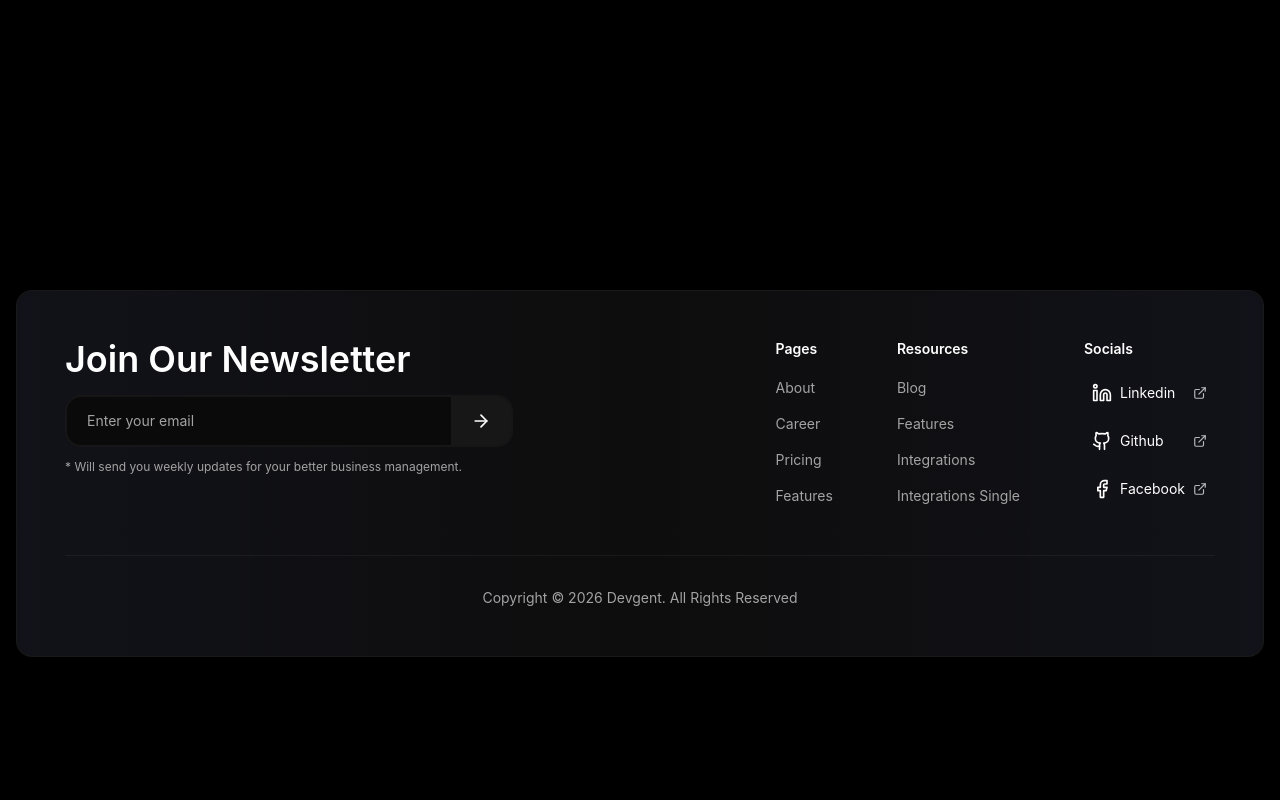
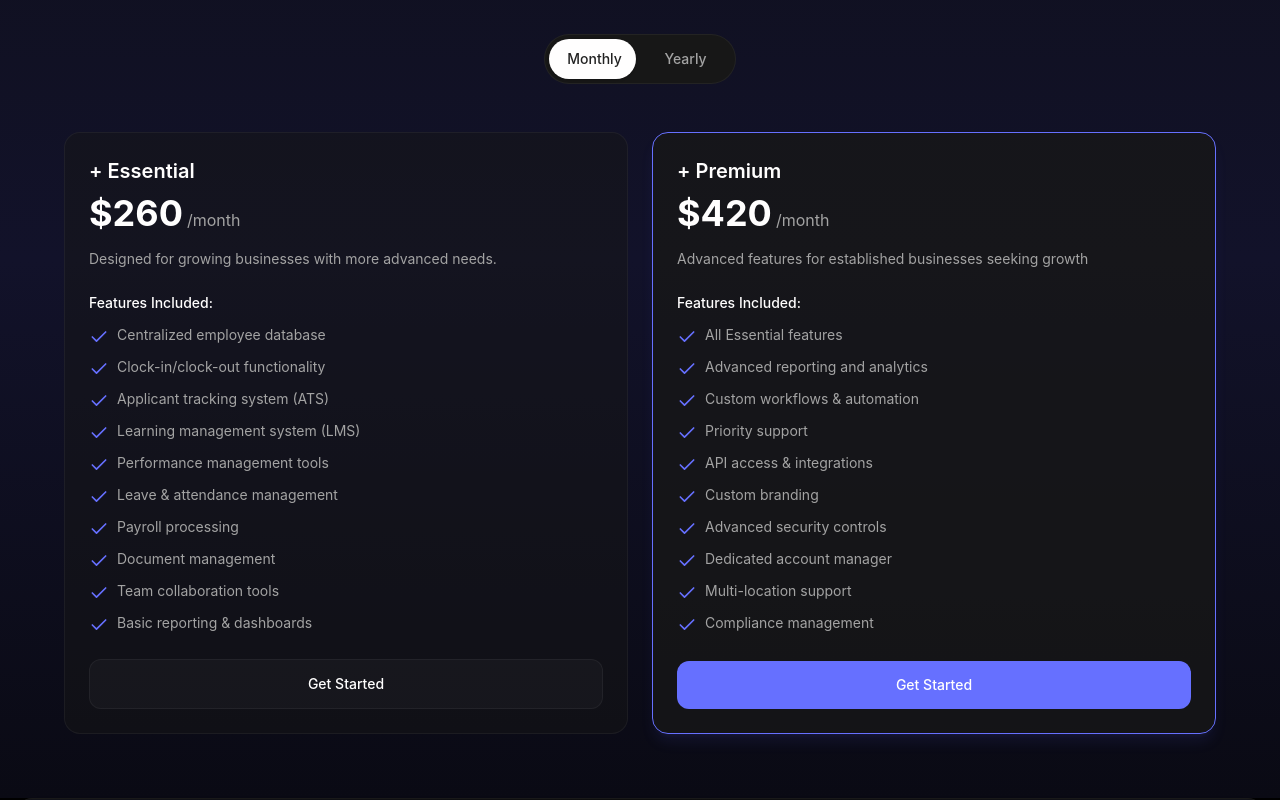
Before and after one commit to waqasahmad34/kleo-like, a Next.js app: page / in a window 1280 px wide. Shown: the part 600-1400 px from the top of the page. Before the commit the page ends 1273 px from the top, so only its background shows below. Built offline with nearby package versions, Linux system fonts and the light colour scheme.

Commit message:
Add Pricing component

```diff
--- a/app/page.tsx
+++ b/app/page.tsx
@@ -1,7 +1,6 @@
 'use client'
 
-
-
+import { Pricing } from '@/components/pricing'
 
 // Dummy data for main content
 const mainContentData = {
@@ -19,7 +18,7 @@ export default function Home() {
         </section>
       </div>
 
-
+      <Pricing />
     </main>
   )
 }
--- /dev/null
+++ b/components/pricing.tsx
@@ -0,0 +1,267 @@
+'use client'
+
+import { useState, useEffect, useRef } from 'react'
+import { Check } from 'lucide-react'
+import { cn } from '@/lib/utils'
+
+type BillingPeriod = 'monthly' | 'yearly'
+
+const COUNT_INTERVAL = 12
+
+function useCountUp(target: number) {
+  const [displayValue, setDisplayValue] = useState(target)
+  const intervalRef = useRef<ReturnType<typeof setInterval> | undefined>(
+    undefined,
+  )
+  const targetRef = useRef(target)
+  const displayValueRef = useRef(displayValue)
+
+  useEffect(() => {
+    displayValueRef.current = displayValue
+  }, [displayValue])
+
+  useEffect(() => {
+    targetRef.current = target
+    const current = displayValueRef.current
+    if (target === current) return
+
+    const diff = target - current
+    const absDiff = Math.abs(diff)
+    // Step by 1 for small ranges (see each number: 49→50→51→52), larger steps for big jumps
+    const step = absDiff <= 100 ? 1 : Math.max(1, Math.ceil(absDiff / 25))
+    const direction = diff > 0 ? 1 : -1
+    const stepValue = step * direction
+
+    intervalRef.current = setInterval(() => {
+      setDisplayValue((prev) => {
+        const currentTarget = targetRef.current
+        const next = prev + stepValue
+        const reached =
+          (direction > 0 && next >= currentTarget) ||
+          (direction < 0 && next <= currentTarget)
+        if (reached && intervalRef.current) {
+          clearInterval(intervalRef.current)
+          intervalRef.current = undefined
+        }
+        return reached ? currentTarget : next
+      })
+    }, COUNT_INTERVAL)
+
+    return () => {
+      if (intervalRef.current) {
+        clearInterval(intervalRef.current)
+        intervalRef.current = undefined
+      }
+    }
+  }, [target])
+
+  return displayValue
+}
+
+function PricingCard({
+  plan,
+  billingPeriod,
+}: {
+  plan: (typeof PLANS)[number]
+  billingPeriod: BillingPeriod
+}) {
+  const targetPrice =
+    billingPeriod === 'monthly' ? plan.monthlyPrice : plan.yearlyPrice
+  const displayPrice = useCountUp(targetPrice)
+
+  return (
+    <article
+      className={cn(
+        'relative flex flex-col rounded-2xl border p-6 transition-all',
+        plan.highlighted
+          ? 'border-accent bg-surface-elevated/80 shadow-lg shadow-accent/10'
+          : 'border-surface-muted bg-surface-elevated/50',
+      )}
+    >
+      <h3 className="mb-2 text-xl font-semibold text-text-light">
+        {plan.name}
+      </h3>
+      <div className="mb-4 flex items-baseline gap-1">
+        <span className="text-4xl font-bold text-text-light">
+          ${displayPrice}
+        </span>
+        <span className="text-muted">
+          /{billingPeriod === 'monthly' ? 'month' : 'year'}
+        </span>
+      </div>
+      <p className="mb-6 text-sm text-muted">{plan.description}</p>
+
+      <div className="mb-6 flex-1">
+        <p className="mb-3 text-sm font-medium text-text-light">
+          Features Included:
+        </p>
+        <ul className="space-y-2.5" role="list">
+          {plan.features.map((feature) => (
+            <li
+              key={feature}
+              className="flex items-start gap-2 text-sm text-muted"
+            >
+              <Check
+                className="mt-0.5 size-5 shrink-0 text-accent"
+                aria-hidden
+              />
+              <span>{feature}</span>
+            </li>
+          ))}
+        </ul>
+      </div>
+
+      <button
+        type="button"
+        className={cn(
+          'w-full rounded-xl py-3.5 text-sm font-medium text-text-light transition-all focus:outline-none focus:ring-2 focus:ring-accent/50 focus:ring-offset-2 focus:ring-offset-surface',
+          plan.highlighted
+            ? 'bg-accent hover:bg-accent-hover'
+            : 'border border-surface-muted bg-surface-muted/50 hover:border-muted hover:bg-surface-muted',
+        )}
+      >
+        Get Started
+      </button>
+    </article>
+  )
+}
+
+const PLANS = [
+  {
+    id: 'essential',
+    name: '+ Essential',
+    monthlyPrice: 260,
+    yearlyPrice: 2600,
+    description:
+      'Designed for growing businesses with more advanced needs.',
+    features: [
+      'Centralized employee database',
+      'Clock-in/clock-out functionality',
+      'Applicant tracking system (ATS)',
+      'Learning management system (LMS)',
+      'Performance management tools',
+      'Leave & attendance management',
+      'Payroll processing',
+      'Document management',
+      'Team collaboration tools',
+      'Basic reporting & dashboards',
+    ],
+    highlighted: false,
+  },
+  {
+    id: 'premium',
+    name: '+ Premium',
+    monthlyPrice: 420,
+    yearlyPrice: 2500,
+    description:
+      'Advanced features for established businesses seeking growth',
+    features: [
+      'All Essential features',
+      'Advanced reporting and analytics',
+      'Custom workflows & automation',
+      'Priority support',
+      'API access & integrations',
+      'Custom branding',
+      'Advanced security controls',
+      'Dedicated account manager',
+      'Multi-location support',
+      'Compliance management',
+    ],
+    highlighted: true,
+  },
+] as const
+
+export function Pricing() {
+  const [billingPeriod, setBillingPeriod] = useState<BillingPeriod>('monthly')
+
+  return (
+    <section
+      id="pricing"
+      className="relative overflow-hidden px-4 py-16 sm:px-6 lg:px-8"
+      aria-labelledby="pricing-heading"
+    >
+      {/* Background gradient */}
+      <div
+        className="absolute inset-0 -z-10 bg-linear-to-b from-[#0f0f1a] via-[#12122a] to-[#0a0a14]"
+        aria-hidden
+      />
+
+      <div className="mx-auto max-w-6xl">
+        {/* Header */}
+        <div className="mx-auto max-w-3xl text-center">
+          <span
+            className="mb-4 inline-block rounded-full bg-accent/20 px-4 py-1.5 text-sm font-medium text-text-light"
+            aria-hidden
+          >
+            Pricing
+          </span>
+          <h2
+            id="pricing-heading"
+            className="mb-4 text-4xl font-bold tracking-tight text-text-light sm:text-5xl"
+          >
+            All the power. one transparent price.
+          </h2>
+          <p className="mb-8 text-lg text-muted">
+            Choose the plan that fits your goals — whether you&apos;re getting
+            started or scaling fast. All plans come with full feature access.
+          </p>
+
+          {/* Billing toggle */}
+          <div className="mb-12 flex justify-center">
+            <div
+              role="group"
+              aria-label="Billing period"
+              className="relative grid w-48 grid-cols-2 rounded-full border border-surface-muted bg-surface-elevated p-1"
+            >
+              {/* Sliding indicator */}
+              <span
+                className={cn(
+                  'absolute top-1 h-[calc(100%-8px)] rounded-full bg-text-light shadow-sm transition-all duration-200',
+                  billingPeriod === 'monthly' ? 'left-1 w-[calc(50%-8px)]' : 'left-[calc(50%+4px)] w-[calc(50%-8px)]',
+                )}
+                aria-hidden
+              />
+              <button
+                type="button"
+                onClick={() => setBillingPeriod('monthly')}
+                className={cn(
+                  'relative z-10 rounded-full py-2.5 text-sm font-medium transition-colors',
+                  billingPeriod === 'monthly'
+                    ? 'text-text-dark'
+                    : 'text-muted hover:text-text-light',
+                )}
+                aria-pressed={billingPeriod === 'monthly'}
+              >
+                Monthly
+              </button>
+              <button
+                type="button"
+                onClick={() => setBillingPeriod('yearly')}
+                className={cn(
+                  'relative z-10 rounded-full py-2.5 text-sm font-medium transition-colors',
+                  billingPeriod === 'yearly'
+                    ? 'text-text-dark'
+                    : 'text-muted hover:text-text-light',
+                )}
+                aria-pressed={billingPeriod === 'yearly'}
+              >
+                Yearly
+              </button>
+            </div>
+          </div>
+        </div>
+
+        {/* Pricing cards */}
+        <div className="grid gap-6 md:grid-cols-2">
+          {PLANS.map((plan) => (
+            <PricingCard
+              key={plan.id}
+              plan={plan}
+              billingPeriod={billingPeriod}
+            />
+          ))}
+        </div>
+      </div>
+    </section>
+  )
+}
```
